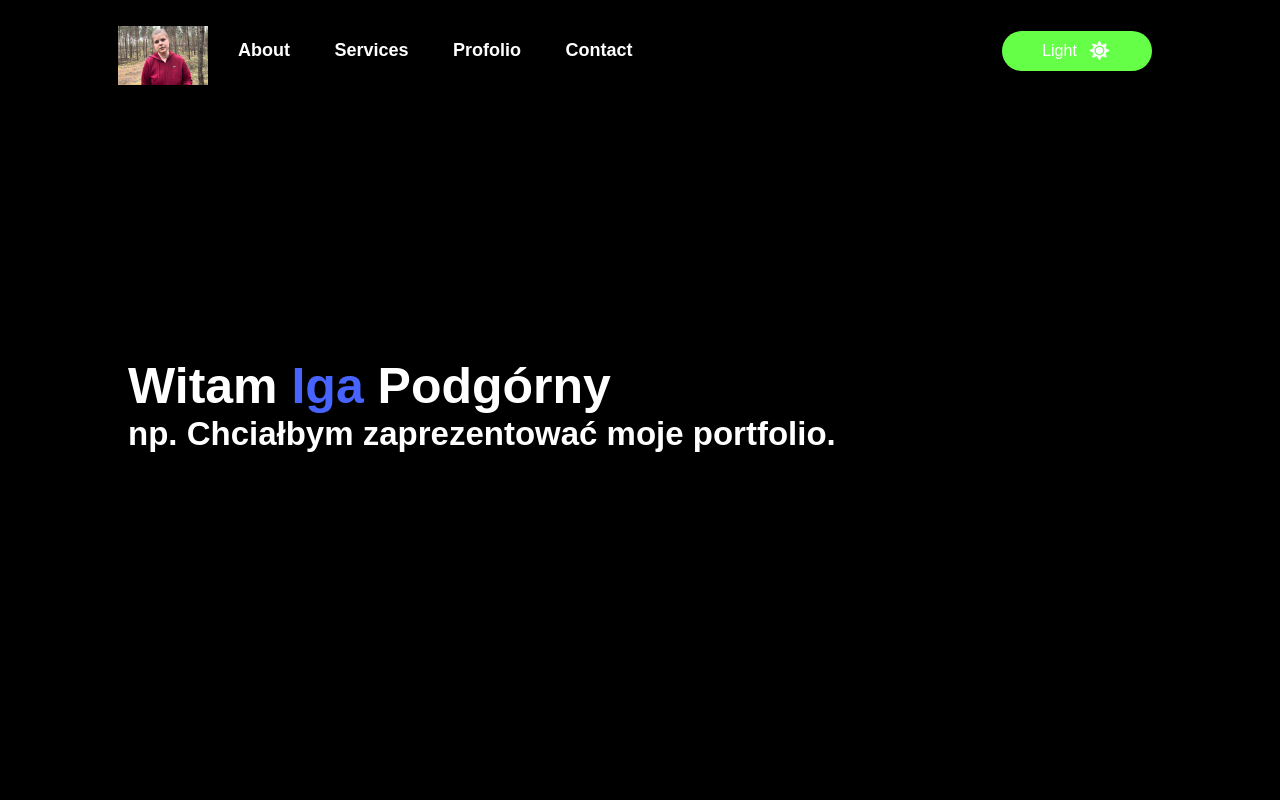
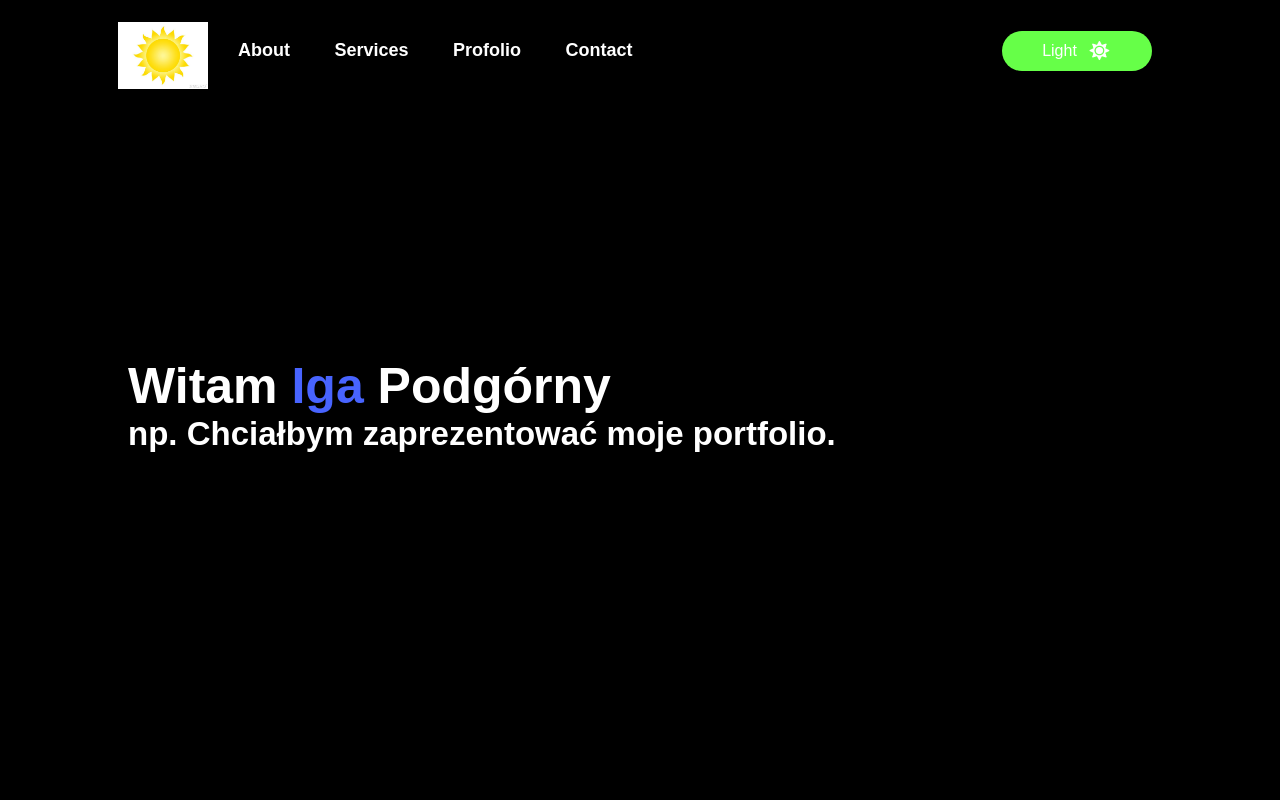
Before and after one commit to igapodg098/IP_MyWeb, a plain HTML site: page index.html in a window 1280 px wide. Shown: the top 800 px of the page. Drawn offline with Linux system fonts and the light colour scheme.

Commit message:
Update index.html

```diff
--- a/index.html
+++ b/index.html
@@ -13,7 +13,7 @@
 <div id="header">
     <div class="container">
         <nav>
-            <img src="images/makowka.webp" class="logo"><!--miejsce na autorskie logo-->
+            <img src="images/slonce.jpg" class="logo"><!--miejsce na autorskie logo-->
             <ul id="sidemenu">
                 <li><a href="#about">About</a></li>
                 <li><a href="#services">Services</a></li>
```
